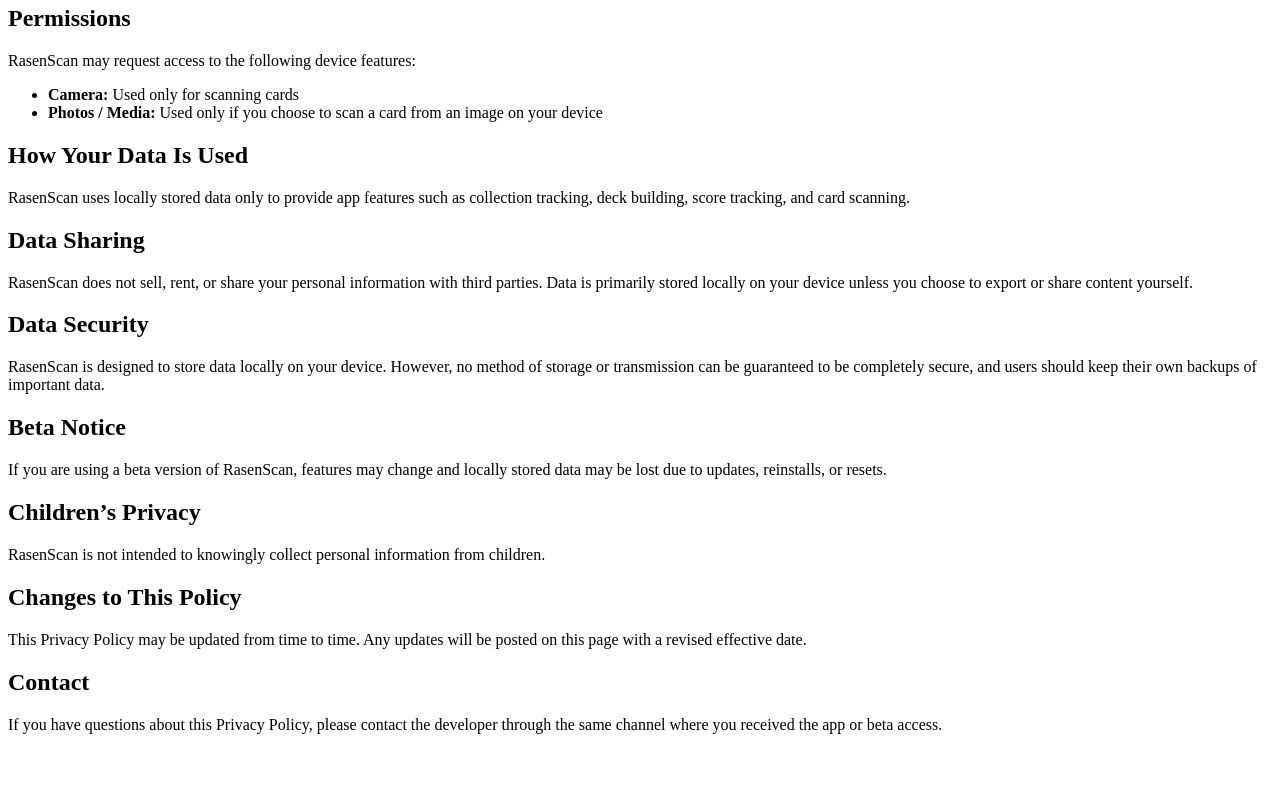
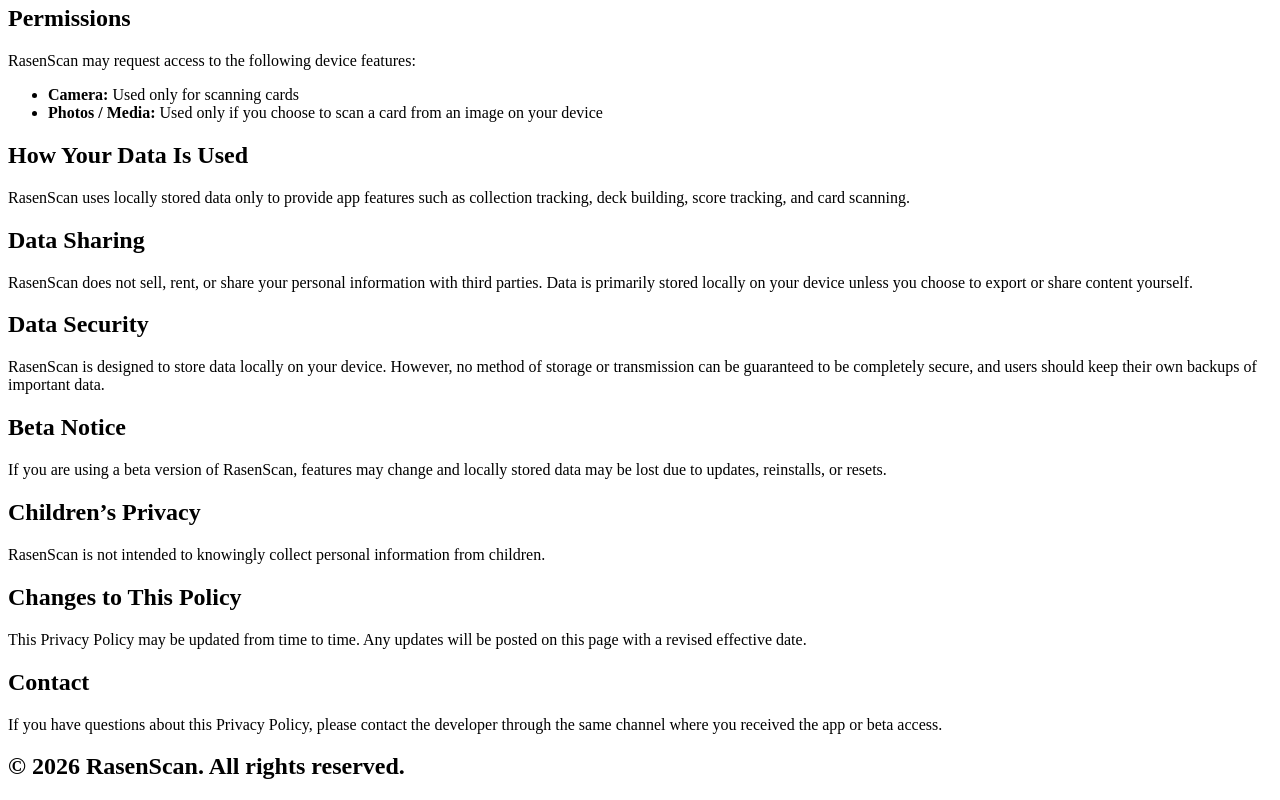
Before and after one commit to ripndraw/Privacy-policy, a plain HTML site: page index.html in a window 1280 px wide. Shown: the part 391-1191 px from the top of the page. Before the commit the page ends 1141 px from the top, so only its background shows below. Drawn offline with Linux system fonts and the light colour scheme.

Commit message:
Update index.html

```diff
--- a/index.html
+++ b/index.html
@@ -42,3 +42,5 @@
 
 <h2>Contact</h2>
 <p>If you have questions about this Privacy Policy, please contact the developer through the same channel where you received the app or beta access.</p>
+
+<h2>© 2026 RasenScan. All rights reserved.</h2>
```
